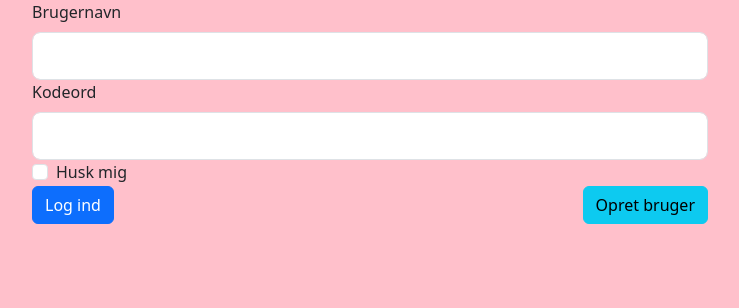
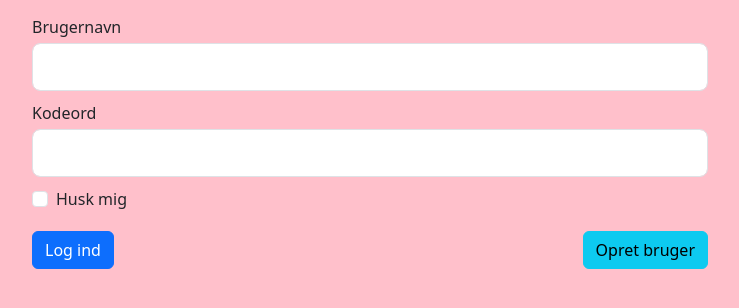
Before and after one commit to Aiirey/DIS, a Flask app: page /login in a window 1280 px wide. Shown: the part 56-364 px from the top of the page, without its empty margins (270-1009 px from the left). Run offline with Flask 3, Linux system fonts and the light colour scheme.

Commit message:
Add more margins

```diff
--- a/pob/static/main.css
+++ b/pob/static/main.css
@@ -6,6 +6,14 @@
 
 body {
     background: pink;
+}
+
+form .btn {
+    margin-top: 10px;
+}
+
+main {
+    margin-top: 15px;
 }
 
 .add-input {
@@ -41,6 +49,14 @@ body {
     font-weight: bold;
 }
 
+.form-control-lg, .form-check {
+    margin-bottom: 10px;
+}
+
+.form-label {
+    margin-bottom: 0.25rem;
+}
+
 .item-li {
     margin-top: 10px;
     margin-bottom: 10px;
```
